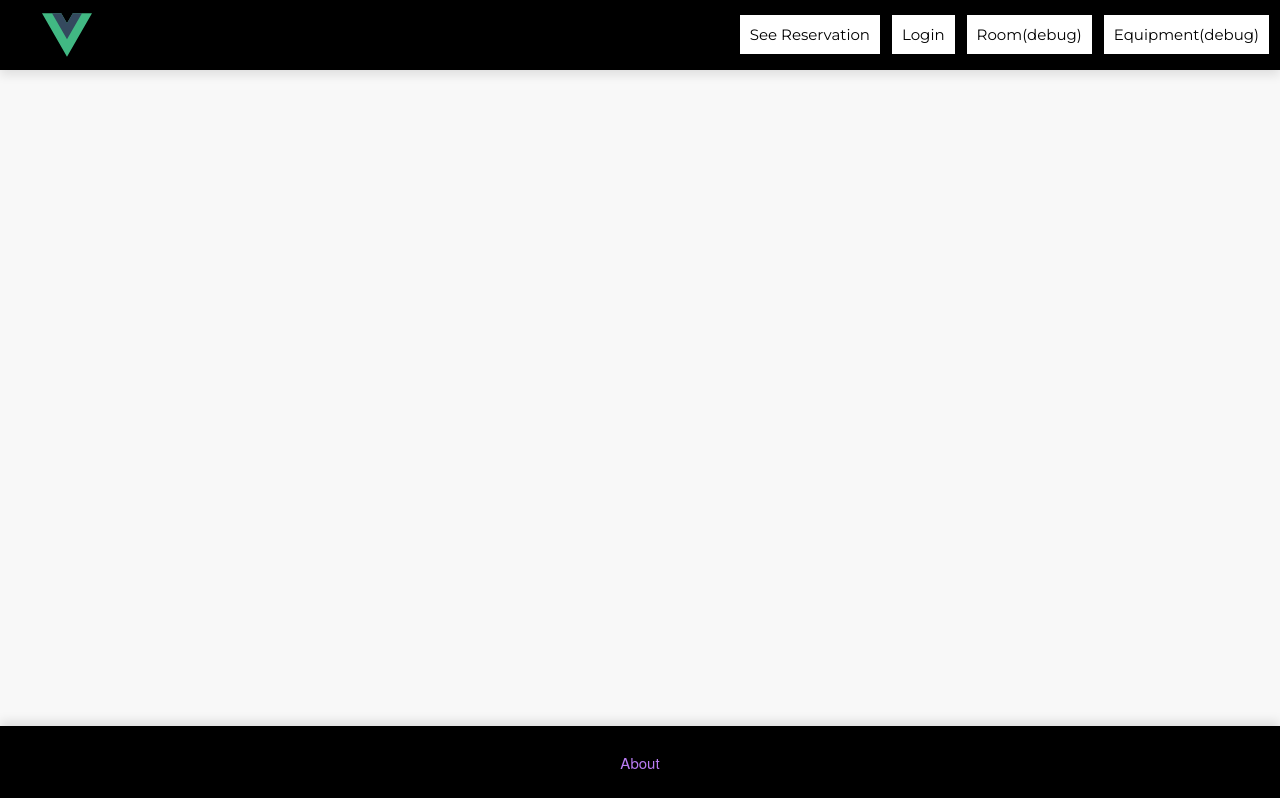
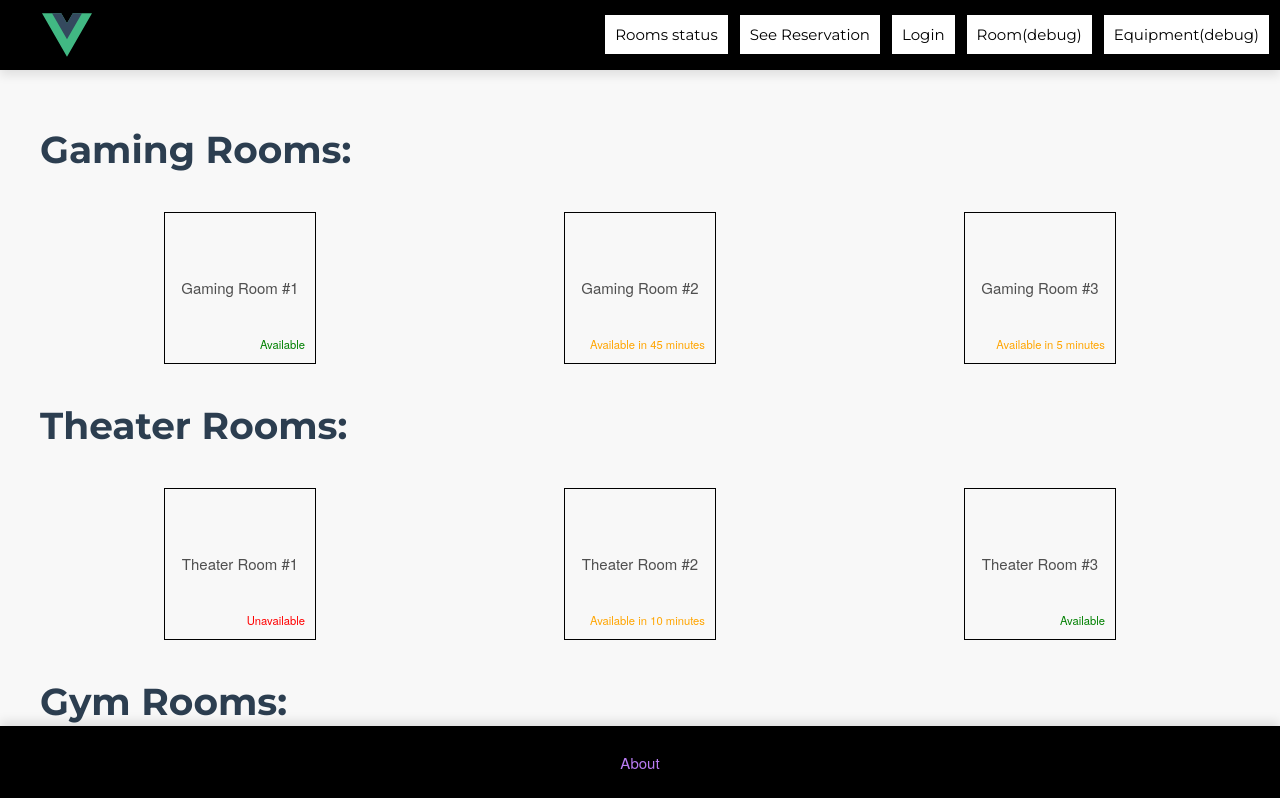
Before and after one commit to LucasKoc/MOD8-2223-GRA-KOCOGLU-SOLAN-SUN, a Vue app in the folder vue-project/: page /rooms in a window 1280 px wide. Shown: the top 798 px of the page. Built offline with nearby package versions, Linux system fonts and the light colour scheme; a web font is replaced by a local one.

Commit message:
Created Page RoomPageView for /rooms and components

```diff
--- a/vue-project/src/App.vue
+++ b/vue-project/src/App.vue
@@ -18,6 +18,9 @@
     <div class="wrapper">
 
       <ul class="menuclick">
+        <li>
+          <RouterLink class="redirect" to="/rooms">Rooms status</RouterLink>
+        </li>
         <li>
           <RouterLink class="redirect" to="/reservation">See Reservation</RouterLink>
         </li>
--- /dev/null
+++ b/vue-project/src/components/RoomThumbnail.vue
@@ -0,0 +1,69 @@
+<template>
+  <div class="room-thumbnail" @click="$emit('click')">
+    <span class="room-title">{{ room["room-name"] }}</span>
+    <span :class="'availability ' + availabilityClass()">{{ room.availability }}</span>
+  </div>
+</template>
+
+<script>
+export default {
+  name: "RoomThumbnail",
+  props: {
+    room: {
+      type: Object,
+      required: true
+    }
+  },
+  methods: {
+    availabilityClass() {
+      if (this.room.availability === 'Available') {
+        return 'available';
+      } else if (this.room.availability === 'Unavailable') {
+        return 'unavailable';
+      } else if (this.room.availability.includes('Available in')) {
+        return 'available-in';
+      }
+      return '';
+    },
+  }
+}
+</script>
+
+<style scoped>
+.room-thumbnail {
+  width: 150px;
+  height: 150px;
+  display: flex;
+  align-items: center;
+  justify-content: center;
+  position: relative;
+  border: 1px solid black;
+  cursor: pointer;
+}
+
+.room-title {
+  z-index: 1;
+}
+
+.availability {
+  position: absolute;
+  bottom: 10px;
+  right: 10px;
+
+  text-align: right;
+  font-size: 75%;
+}
+
+/* Different color coding based on availability. Adjust colors as you see fit. */
+.availability.available {
+  color: green;
+}
+
+.availability.unavailable {
+  color: red;
+}
+
+.availability.available-in {
+  color: orange;
+}
+</style>
--- a/vue-project/src/router/index.js
+++ b/vue-project/src/router/index.js
@@ -28,6 +28,11 @@ const router = createRouter({
       component: EquipmentView
     },
     {
+      path: '/rooms',
+      name: 'rooms-page',
+      component: () => import('../views/RoomPageView.vue')
+    },
+    {
       path: '/about',
       name: 'about',
       // route level code-splitting
--- /dev/null
+++ b/vue-project/src/views/RoomPageView.vue
@@ -0,0 +1,123 @@
+<template>
+  <main>
+    <div v-for="(rooms, type) in typeOfRooms" :key="type">
+      <h1 class="roomTypeTitle">{{ type.split('-')[0].charAt(0).toUpperCase() + type.split('-')[0].slice(1) }} Rooms:</h1>
+      <div class="book-container">
+        <div v-for="room in rooms" :key="room.id">
+          <RoomThumbnail :room="room" @click="hrefToRoom(room.id)"/>
+        </div>
+      </div>
+    </div>
+  </main>
+</template>
+
+<script>
+import { ref, computed } from "vue";
+import RoomThumbnail from "@/components/RoomThumbnail.vue";
+import { useRouter } from "vue-router";
+
+export default {
+  components: {RoomThumbnail},
+  setup() {
+    const roomReservations = ref([
+      {
+        "id": 1,
+        "room-type": "gaming-room",
+        "room-name": "Gaming Room #1",
+        "availability": "Available"
+      },
+      {
+        "id": 2,
+        "room-type": "theater-room",
+        "room-name": "Theater Room #1",
+        "availability": "Unavailable"
+      },
+      {
+        "id": 3,
+        "room-type": "gym-room",
+        "room-name": "Gym Room #1",
+        "availability": "Available in 30 minutes"
+      },
+      {
+        "id": 4,
+        "room-type": "billiard-room",
+        "room-name": "Billiard Room #1",
+        "availability": "Available"
+      },
+      {
+        "id": 5,
+        "room-type": "gaming-room",
+        "room-name": "Gaming Room #2",
+        "availability": "Available in 45 minutes"
+      },
+      {
+        "id": 6,
+        "room-type": "theater-room",
+        "room-name": "Theater Room #2",
+        "availability": "Available in 10 minutes"
+      },
+      {
+        "id": 7,
+        "room-type": "gym-room",
+        "room-name": "Gym Room #2",
+        "availability": "Available"
+      },
+      {
+        "id": 8,
+        "room-type": "billiard-room",
+        "room-name": "Billiard Room #2",
+        "availability": "Unavailable"
+      },
+      {
+        "id": 9,
+        "room-type": "gaming-room",
+        "room-name": "Gaming Room #3",
+        "availability": "Available in 5 minutes"
+      },
+      {
+        "id": 10,
+        "room-type": "theater-room",
+        "room-name": "Theater Room #3",
+        "availability": "Available"
+      }
+    ]);
+    const router = useRouter();
+
+    const typeOfRooms = computed(() => {
+      let roomTypes = {};
+
+      for(let i = 0; i < roomReservations.value.length; i++) {
+        let room = roomReservations.value[i];
+        let roomType = room["room-type"];
+
+        if (!roomTypes[roomType]) {
+          roomTypes[roomType] = [];
+        }
+
+        roomTypes[roomType].push(room);
+      }
+
+      return roomTypes;
+    });
+
+
+    const hrefToRoom = (id) => {
+      router.push(`/rooms/${id}`);
+    }
+
+    return { typeOfRooms, hrefToRoom };
+  }
+}
+</script>
+
+<style scoped>
+
+div.book-container {
+  display: flex;
+  flex-direction: row;
+  align-items: center;
+  justify-content: space-around;
+
+  margin: 4vh 0 4vh 0;
+}
+</style>
```
